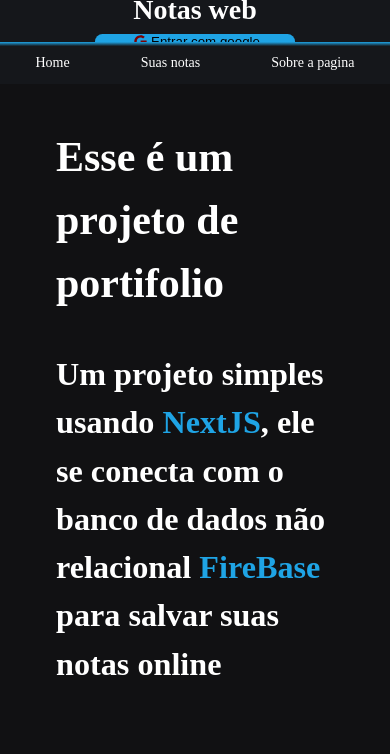
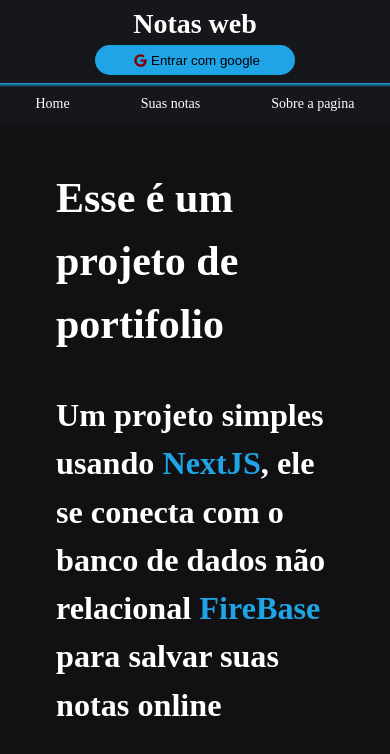
Before and after one commit to GBfds/notas_web, a Next.js app: page / in a window 390 px wide. Shown: the top 754 px of the page. Built offline with nearby package versions, Linux system fonts and the light colour scheme; no server answers.

Commit message:
Update styles.module.scss

```diff
--- a/src/components/Header/styles.module.scss
+++ b/src/components/Header/styles.module.scss
@@ -14,7 +14,7 @@
         justify-content: space-between;
         align-items: center;
 
-        height: 3rem;
+        min-height: 3rem;
         width: 80%;
         max-width: 1120px;
         margin: 0 3rem;
@@ -33,15 +33,15 @@
     }
 }
 
+
 @media (max-width:470px){
     .container{
         div{
             flex-direction: column;
-            justify-content: center;
-            padding: 10px 0;
+            padding: 8px 0;
 
             h1{
-                margin-bottom: 8px;
+                margin-bottom: 5px;
             }
         }
     }
```
